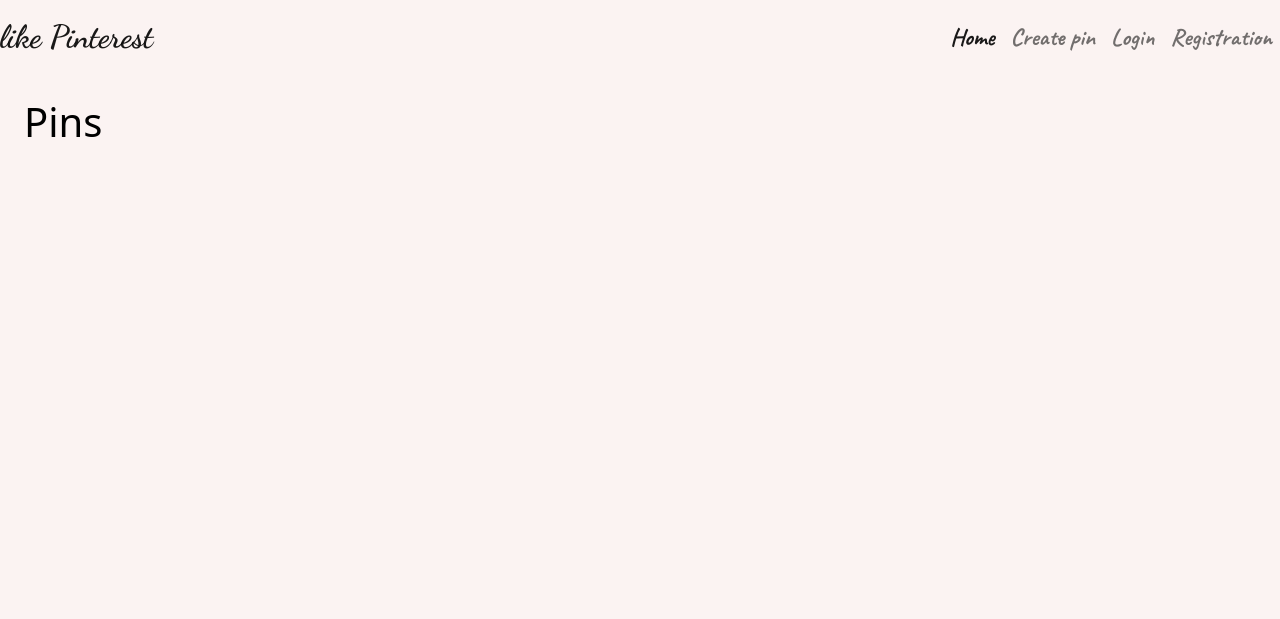
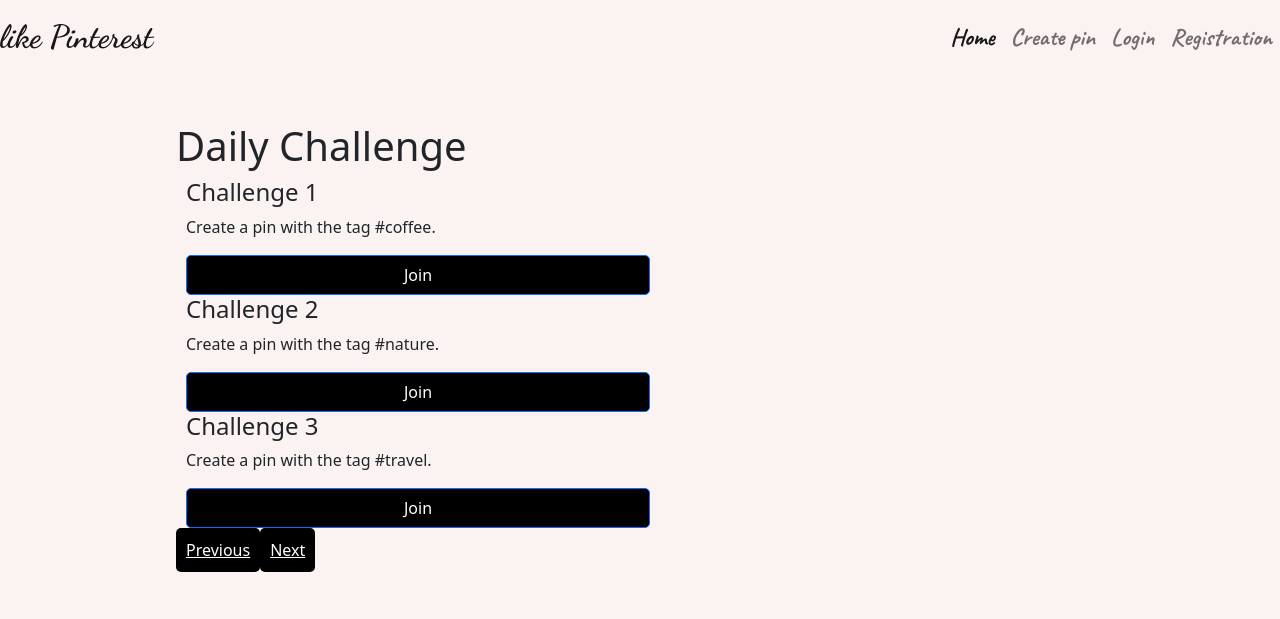
Before and after one commit to PolyakovVictor/ImageStore, a Django app: page /daily/ in a window 1280 px wide. Shown: the top 619 px of the page. Run offline with Django 4.2, Linux system fonts and the light colour scheme; data that the repository does not hold is empty; some libraries are stand-ins or nearby versions.

Commit message:
added daily page url

```diff
--- a/Django/ImageStore/imageStoreApp/static/css/style.css
+++ b/Django/ImageStore/imageStoreApp/static/css/style.css
@@ -135,3 +135,49 @@ u {
 .dropdown-item {
   background-color: #FBF3F2;
 }
+
+.container {
+  width: 80%;
+  margin: 0 auto;
+}
+
+.challenge-container {
+  display: flex;
+  flex-wrap: wrap;
+}
+
+.challenge-item {
+  width: 50%;
+  margin: 0 10px;
+}
+
+.challenge-item h2 {
+  font-size: 1.5rem;
+}
+
+.challenge-item p {
+  font-size: 1rem;
+}
+
+.challenge-item button {
+  width: 100%;
+  height: 40px;
+  border-radius: 5px;
+  color: white;
+  background-color: #000;
+}
+
+.pagination {
+  text-align: center;
+}
+
+.pagination a {
+  padding: 10px;
+  border-radius: 5px;
+  color: white;
+  background-color: #000;
+}
+
+.pagination a:hover {
+  background-color: #333;
+}
--- a/Django/ImageStore/imageStoreApp/urls.py
+++ b/Django/ImageStore/imageStoreApp/urls.py
@@ -8,6 +8,7 @@ urlpatterns = [
     re_path('create_pin/', views.create_pin_view, name='create_pin'),
     re_path('user_page/', views.user_page_view, name='user_page'),
     re_path('create_board/', views.create_board_view, name='create_board'),
+    re_path('daily/', views.daily_view, name='daily'),
     re_path(r'board/(?P<board_id>\d+)/$', views.board_detail_view, name='board_detail'),
     re_path(r'add_pin_to_favorite/(?P<pin_id>\d+)/(?P<image_id>\d+)/$', views.add_pin_to_favorite, name='add_pin_to_favorite'),
     re_path('favorite/', views.favorite_view, name='favorite'),
--- a/Django/ImageStore/imageStoreApp/views.py
+++ b/Django/ImageStore/imageStoreApp/views.py
@@ -136,5 +136,9 @@ def create_board_view(request):
 
 
 def board_detail_view(request, board_id):
+    return render(request, 'imageStore/board_detail.html')
 
-    return render(request, 'imageStore/board_detail.html')
+
+def daily_view(request):
+
+    return render(request, 'imageStore/daily.html')
--- a/Django/ImageStore/templates/base.html
+++ b/Django/ImageStore/templates/base.html
@@ -46,6 +46,7 @@
                         <a class="nav-link" href="{% url 'imageStoreApp:favorite' %}">Favorite</a>
                     </li>
                     <li class="nav-item">
+                        <a class="nav-link" href="{% url 'imageStoreApp:daily' %}">Daily</a>
                     </li>
                     <div class="dropdown">
                         <a class="nav-link dropdown-toggle" href="#" id="dropdownMenuLink" data-toggle="dropdown" aria-haspopup="true" aria-expanded="false">
--- /dev/null
+++ b/Django/ImageStore/templates/imageStore/daily.html
@@ -0,0 +1,28 @@
+{% extends 'base.html' %}
+{% load static %}
+{% block content %}
+<div class="container">
+    <h1>Daily Challenge</h1>
+    <div class="challenge-container">
+        <div class="challenge-item" id="challenge-1">
+            <h2>Challenge 1</h2>
+            <p>Create a pin with the tag #coffee.</p>
+            <button class="btn btn-primary">Join</button>
+        </div>
+        <div class="challenge-item" id="challenge-2">
+            <h2>Challenge 2</h2>
+            <p>Create a pin with the tag #nature.</p>
+            <button class="btn btn-primary">Join</button>
+        </div>
+        <div class="challenge-item" id="challenge-3">
+            <h2>Challenge 3</h2>
+            <p>Create a pin with the tag #travel.</p>
+            <button class="btn btn-primary">Join</button>
+        </div>
+    </div>
+    <div class="pagination">
+        <a href="#">Previous</a>
+        <a href="#">Next</a>
+    </div>
+</div>
+{% endblock %}
```
Also changed, not shown: FastAPI/api/endpoints/pin.py (+8 -0 lines), 2 other files.
